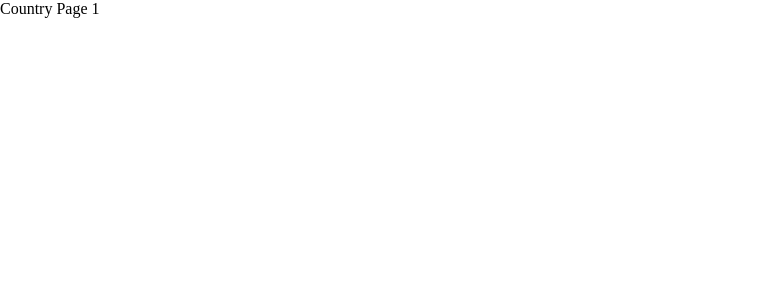
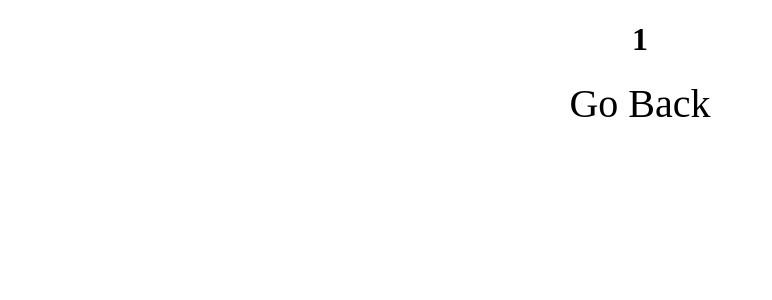
Before and after one commit to jinyung2/nextjs-practice, a Next.js app: page /countries/1 in a window 1280 px wide. Shown: the top 300 px of the page, without its empty margins (0-772 px from the left). Built offline with nearby package versions, Linux system fonts and the light colour scheme.

Commit message:
added correct functionality, bit of a hack with the setTimeout but not sure how to solve race condition

```diff
--- a/pages/countries/[country].tsx
+++ b/pages/countries/[country].tsx
@@ -1,12 +1,17 @@
+import Layout from "@components/Layout";
 import { GetStaticPaths } from "next"
+import Link from 'next/link';
 import { CountryDataTypes } from "types/CountryData";
 
 
-export default function CountryPage({country} : any) {
+export default function CountryPage({ country }: any) {
   return (
-    <div>
-      Country Page {country}
-    </div>
+    <Layout title={`${country} Info`}>
+      <h1>{country}</h1>
+      <div>
+        <Link href="/countries">Go Back</Link>
+      </div>
+    </Layout>
   )
 }
 
@@ -15,7 +20,7 @@ export const getStaticPaths: GetStaticPaths = async () => {
   // one country named Åland Islands, that starts with the Angstrom character... messes with my filter so changing into regular A
   countries[1].name = 'Aland Islands';
   const paths = countries.map((c: CountryDataTypes) => ({
-    params: {country: c.name}
+    params: { country: c.name }
   }))
   return {
     paths,
@@ -23,7 +28,7 @@ export const getStaticPaths: GetStaticPaths = async () => {
   }
 }
 
-export const getStaticProps = async ({params}: any) => {
+export const getStaticProps = async ({ params }: any) => {
   return {
     props: {
       country: params.country
```
Also changed, not shown: pages/countries/index.tsx (+6 -6 lines).
